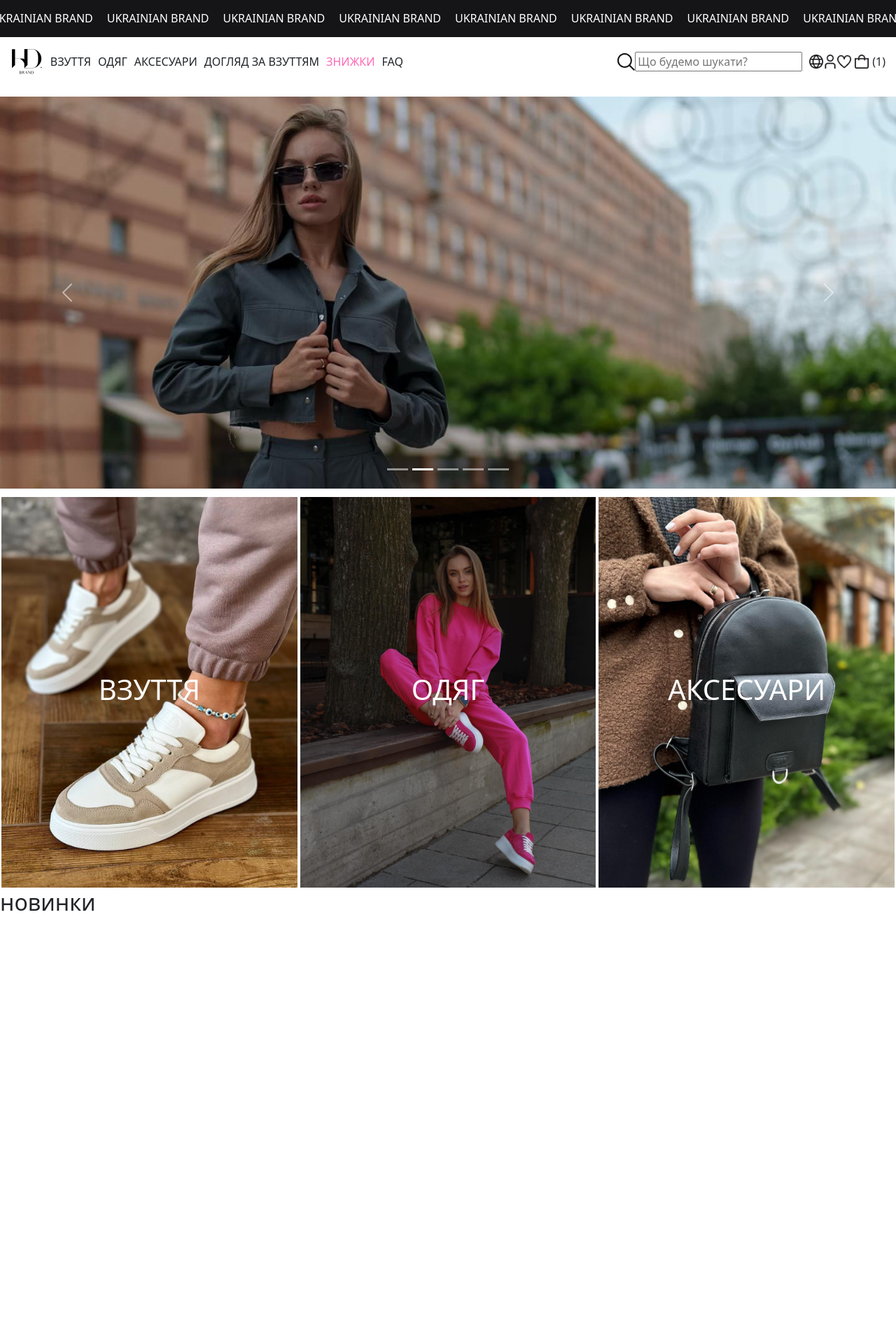
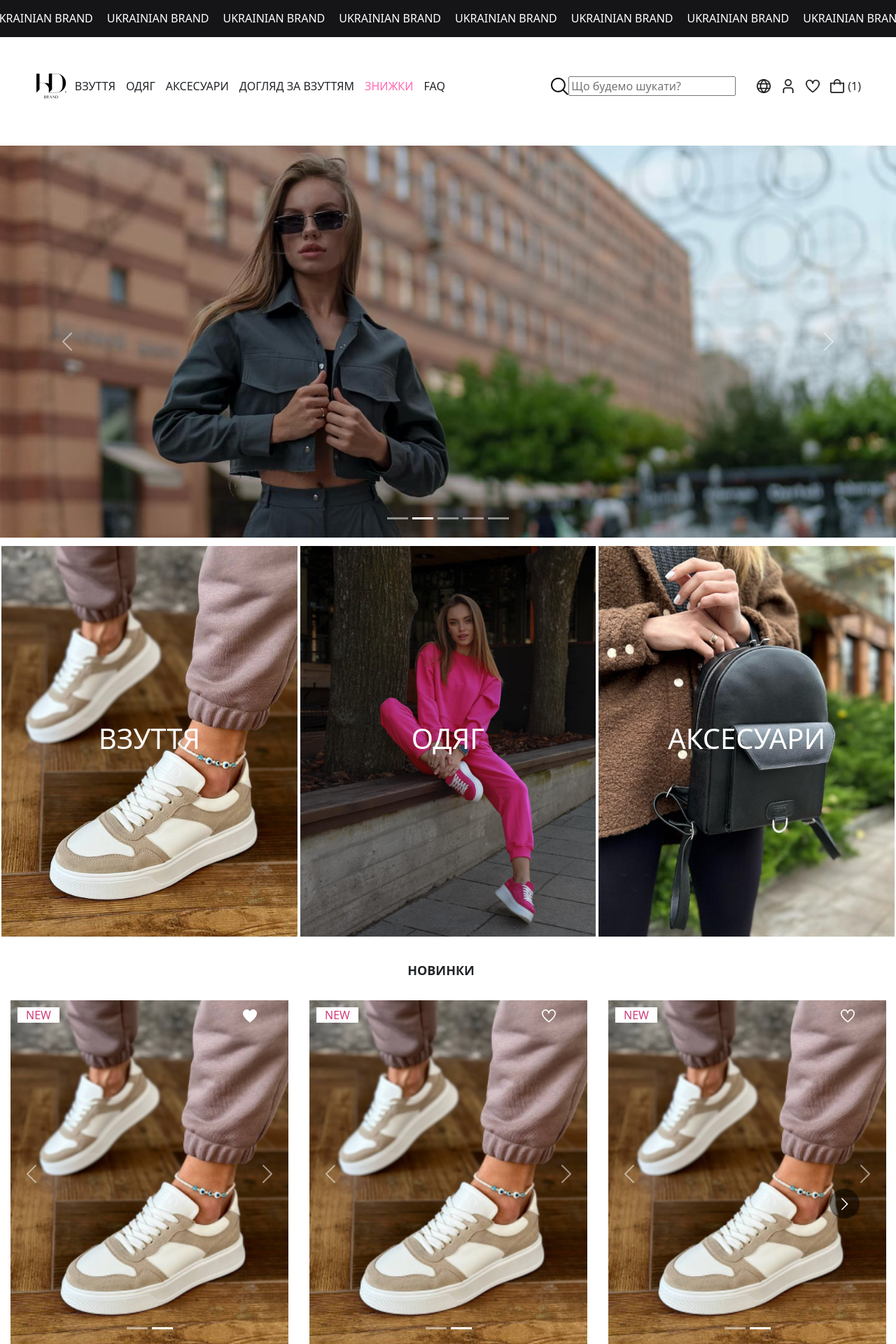
Before and after one commit to YaninaDol/hd_brand_front, a React (Create React App) app: page / in a window 1280 px wide. Shown: the top 1920 px of the page at 70% size. Before the commit the page ends 1317 px from the top, so only its background shows below. Built offline with nearby package versions, Linux system fonts and the light colour scheme; a web font is replaced by a local one.

Commit message:
card item adaptive

```diff
--- a/src/Components/NewProductCardItem.css
+++ b/src/Components/NewProductCardItem.css
@@ -40,6 +40,7 @@
     color: #007bff;
   }
    */
+
    .image-icon5 {
     align-self: stretch;
     width: 100%;
@@ -143,6 +144,9 @@
     padding: 0 0 var(--padding-303xl);
   }
   .div12 {
+    max-height: 80px; /* Adjust the maximum height as needed */
+    overflow: hidden;
+    text-overflow:ellipsis;
     line-height: 18.13px;
   }
   .uah7 {
@@ -179,6 +183,38 @@
     align-self: stretch;
     gap: var(--gap-xl);
   }
+  .head {
+    flex: 1;
+    align-items: center;
+    justify-content: center;
+    padding: 0 var(--padding-31xl);
+  }
+  .h2{
+    align-self: stretch;
+    margin-top: 10px;
+    position: relative;
+    font-size: inherit;
+    line-height: 0%;
+    text-transform: uppercase;
+    font-weight: 700;
+    font-family: inherit;
+    font-size: large;
+    display: flex;
+    align-items: center;
+  }
+  .title-h2 {
+
+    margin: 30px;
+    flex-direction: row;
+    align-items: center;
+    justify-content:center;
+    height: 29px;
+  display: flex;
+    margin-left: 10px;
+
+    flex-direction: row;
+  }
+
   .item-card2 {
     width: 288px;
     flex-shrink: 0;
--- a/src/Components/NewProductCardItem.js
+++ b/src/Components/NewProductCardItem.js
@@ -2,7 +2,7 @@ import React, { useState } from 'react';
 import { Card } from 'react-bootstrap';
 import Carousel from 'react-bootstrap/Carousel';
 import './NewProductCardItem.css';
-
+import { MDBCarousel, MDBCarouselItem } from 'mdb-react-ui-kit';
 const NewProductCardItem = ({ imageSrc1, imageSrc2, isNew, isLiked, descriprion, price }) => {
   const [isFavourite, setIsFavourite] = useState(isLiked);
 
@@ -12,13 +12,13 @@ const NewProductCardItem = ({ imageSrc1, imageSrc2, isNew, isLiked, descriprion,
   };
 
   return (
-    <Card  className="img-fluid" style={{ width: '17rem', marginLeft: 10, border: 'none' }}>
-    <Carousel>
+    <Card  className="img-fluid no-gutters" style={{  marginLeft: '15px', marginRight:'15px', border: 'none' }}>
+    <Carousel >
       <Carousel.Item>
-        <Card.Img   variant="top" className="img-fluid" src={imageSrc1} />
+        <Card.Img   variant="top" style={{borderTopLeftRadius:'0px',borderTopRightRadius:'0px'}}   className="img-fluid" src={imageSrc1} />
       </Carousel.Item>
       <Carousel.Item>
-        <Card.Img variant="top" className="img-fluid" src={imageSrc2} />
+        <Card.Img variant="top" style={{borderTopLeftRadius:'0px',borderTopRightRadius:'0px'}}  className="img-fluid" src={imageSrc2} />
       </Carousel.Item>
     </Carousel>
     <div style={{ position: 'absolute', top: '10px', left: '10px' }}>
@@ -44,7 +44,7 @@ const NewProductCardItem = ({ imageSrc1, imageSrc2, isNew, isLiked, descriprion,
 
     </div>
     <Card.Body style={{ padding: '0px' }}>
-      <Card.Text>
+      <Card.Text >
         <div className="div12">{descriprion}</div>
       </Card.Text>
       <Card.Title>
--- a/src/Pages/HeaderStyle.css
+++ b/src/Pages/HeaderStyle.css
@@ -33,10 +33,11 @@
   padding: 15px 20px 16px;
   gap: var(--gap-xl);
 }
+
 .header-container {
     display: flex;
     justify-content: space-between;
-    padding: 15px; /* Вы можете настроить отступы по вашему усмотрению */
+    padding: 50px;
   }
   .px-main-page {
     width: 100%;
@@ -59,6 +60,7 @@
     display: flex;
     align-items: center;
   }
+
   .button-nav4 {
   color:hotpink;
   }
@@ -72,13 +74,13 @@
     position: relative;
   text-transform: uppercase;
   font-weight: 500;
-    margin-right: 10px; /* Добавьте отступ между кнопками в меню */
+  margin-right: 15px;
   }
 
   .icons {
     display: flex;
     align-items: center;
-    margin-left: 10px; /* Добавьте отступ между полем поиска и иконками */
+    margin-left: 15px;
   }
 
   .shopping-bag-1 {
@@ -87,7 +89,7 @@
   }
 
   .pagination-element-frame {
-    margin-left: 5px; /* или другое значение, чтобы установить желаемый отступ */
+    margin-left: 5px;
   }
 
   .heading-frame {
@@ -100,6 +102,7 @@
 .language-icon,
 .pagination-element-frame,
 .user-icon {
+  margin-left: 15px;
   height: 20px;
   width: 20px;
   position: relative;
--- a/src/Pages/Home.js
+++ b/src/Pages/Home.js
@@ -8,28 +8,36 @@ import CatalogsItemContainer from "../Components/CatalogsItemContainer";
 import NewProductCardItem from "../Components/NewProductCardItem";
 import '../Components/CardsContainer.css'
 import '../Components/NewProductCardItem.css'
+import { CardGroup,Card } from 'react-bootstrap';
+
 const responsive = {
-  desktop: {
-    breakpoint: { max: 3000, min: 1500 },
+  desktopLarge: {
+    breakpoint: { max: 3000, min: 1400 },
     items: 5,
     slidesToSlide: 5,
-    partialVisible: false,
-    itemWidth: 20, // 20% от ширины экрана
-
+    partialVisible: true,
+    itemWidth: 20,
+  },
+  desktop: {
+    breakpoint: { max: 1400, min: 800 },
+    items: 4,
+    slidesToSlide: 4,
+    itemWidth: 20,
   },
   tablet: {
-    breakpoint: { max: 760, min: 464 },
-    items: 2,
-    slidesToSlide: 2,
-    itemWidth: 20, // 20% от ширины экрана
+    breakpoint: { max: 800, min: 464 },
+    items: 3,
+    slidesToSlide: 3,
+    itemWidth: 20,
   },
   mobile: {
     breakpoint: { max: 464, min: 0 },
-    items: 1,
-    slidesToSlide: 1,
-    itemWidth: 20, // 20% от ширины экрана
+    items: 2,
+    slidesToSlide: 2,
+    itemWidth: 20,
   },
 };
+
 const Home = () => {
 
 
@@ -115,8 +123,7 @@ const Home = () => {
           </div>
         </div>
       </section>
-      <Carousels  responsive={responsive}   itemClass="carousel-item-padding"
-      containerClass="carousel-container" >
+      <Carousels responsive={responsive} itemClass="carousel-item-padding" containerClass="carousel-container">
 
       <NewProductCardItem
 
@@ -162,8 +169,20 @@ const Home = () => {
            price="2700 uah"
         />
       </Carousels>
+      </div>
+      <section className="graphic">
+        <div className="new-items">
+          <div className="head">
+            <div className="title-h2">
+              <h2 className="h2">образ тижня</h2>
+            </div>
+          </div>
+        </div>
+      </section>
+      <CardGroup>
+      <Card.Img    ></Card.Img>
+      </CardGroup>
 
-   </div>
     </div>
   );
 };
--- a/src/Pages/PxMainPage.css
+++ b/src/Pages/PxMainPage.css
@@ -205,7 +205,18 @@
   background-color: var(--typography-white);
   display: flex;
   flex-direction: row;
+  align-items: flex-start;
   justify-content: space-between;
+  padding: var(--padding-11xl) 51px var(--padding-11xl) var(--padding-31xl);
+  box-sizing: border-box;
+  gap: var(--gap-xl);
+  top: 0;
+  z-index: 99;
+  position: sticky;
+  text-align: left;
+  font-size: var(--button-regular-15-uppercase-size);
+  color: var(--default-black);
+  font-family: var(--h2-bold-28-uppercase);
 }
 .frame-title,
 .header-container,
@@ -314,7 +325,7 @@
   z-index: 1;
 }
 .header-container1 {
-  width: 1900px;
+  width: 1600px;
   flex-direction: column;
   align-items: center;
   padding: 303px 0 var(--padding-11xl);
```
